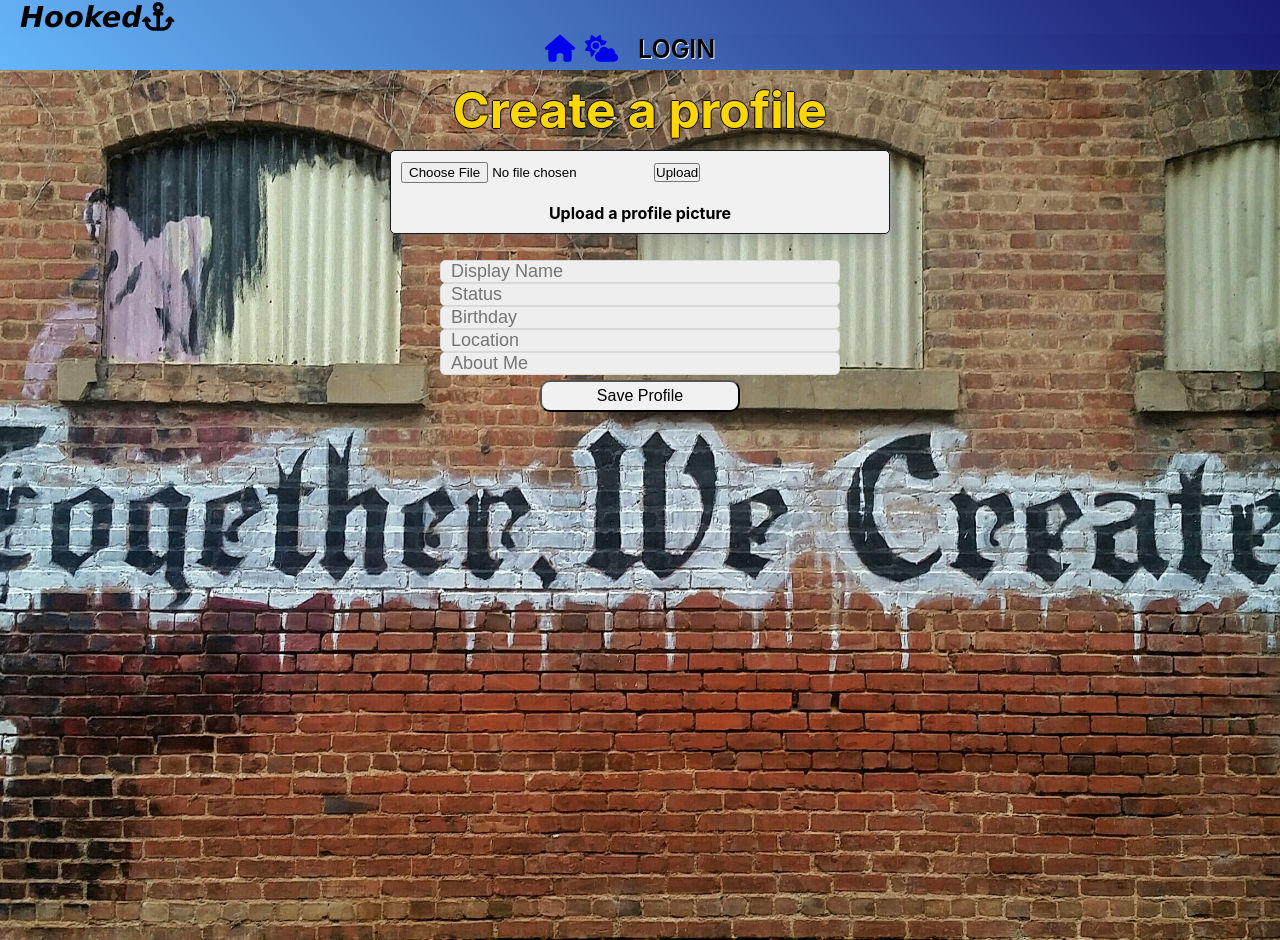
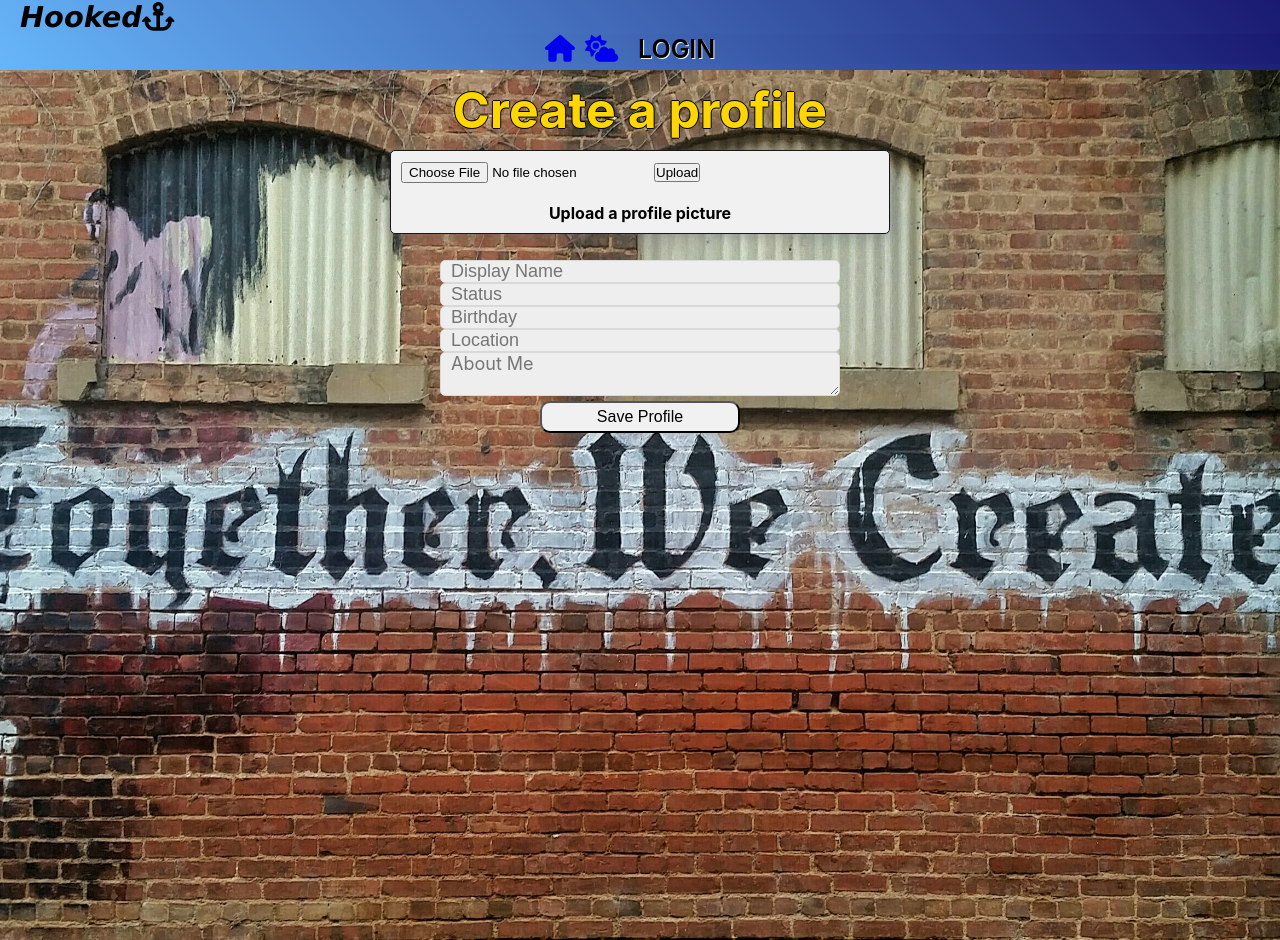
Before and after one commit to RLuong87/Hobbyist-React-App, a React (Create React App) app: page /createProfile in a window 1280 px wide. Built offline with nearby package versions, Linux system fonts and the light colour scheme; no server answers.

Commit message:
Implemented textarea component for about me secton in the profile

```diff
--- a/src/components/Auth/ProfileForm.js
+++ b/src/components/Auth/ProfileForm.js
@@ -6,6 +6,7 @@ import Input from "../common/Input";
 import Button from "../common/Button";
 import FileUpload from "../UplaodFile/FileUpload";
 import BorderCard from "../common/BorderCard";
+import TextArea from "../common/TextArea";
 
 const ProfileForm = (props) => {
     const { newProfile } = props;
@@ -61,7 +62,7 @@ const ProfileForm = (props) => {
                     />
                 </InlineInputContainer>
                 <InlineInputContainer>
-                    <Input
+                    <TextArea
                         name="about"
                         id="about"
                         value={newProfile.about}
--- a/src/components/Profile/ContentCard.js
+++ b/src/components/Profile/ContentCard.js
@@ -2,6 +2,7 @@ import React, { useContext } from "react";
 import { AuthContext } from "../Providers/AuthProvider";
 import { Link } from "react-router-dom";
 import splashImg from '../../assets/fishing/ice-fishing.jpg';
+import TextArea from "../common/TextArea";
 import './ContentCard.css';
 
 export default function ContentCard() {
@@ -11,6 +12,7 @@ export default function ContentCard() {
     return (
         <div className="Content-card">
             <div className="lower-container">
+                <TextArea />
                 <Link to="/createContent">
                     <button className="content-btn">Create a post</button>
                 </Link>
@@ -22,5 +24,4 @@ export default function ContentCard() {
             </div>
         </div>
     )
-
 }
```
